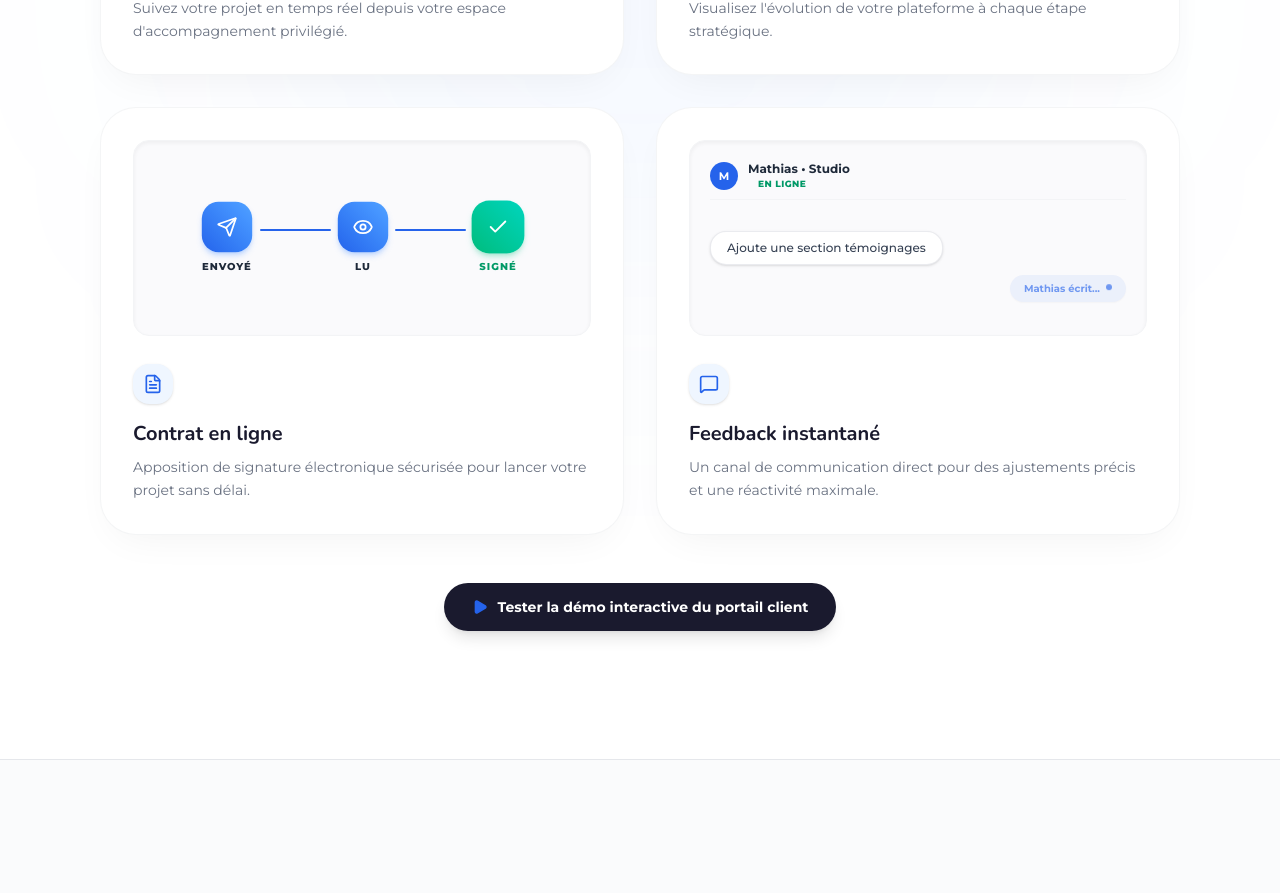
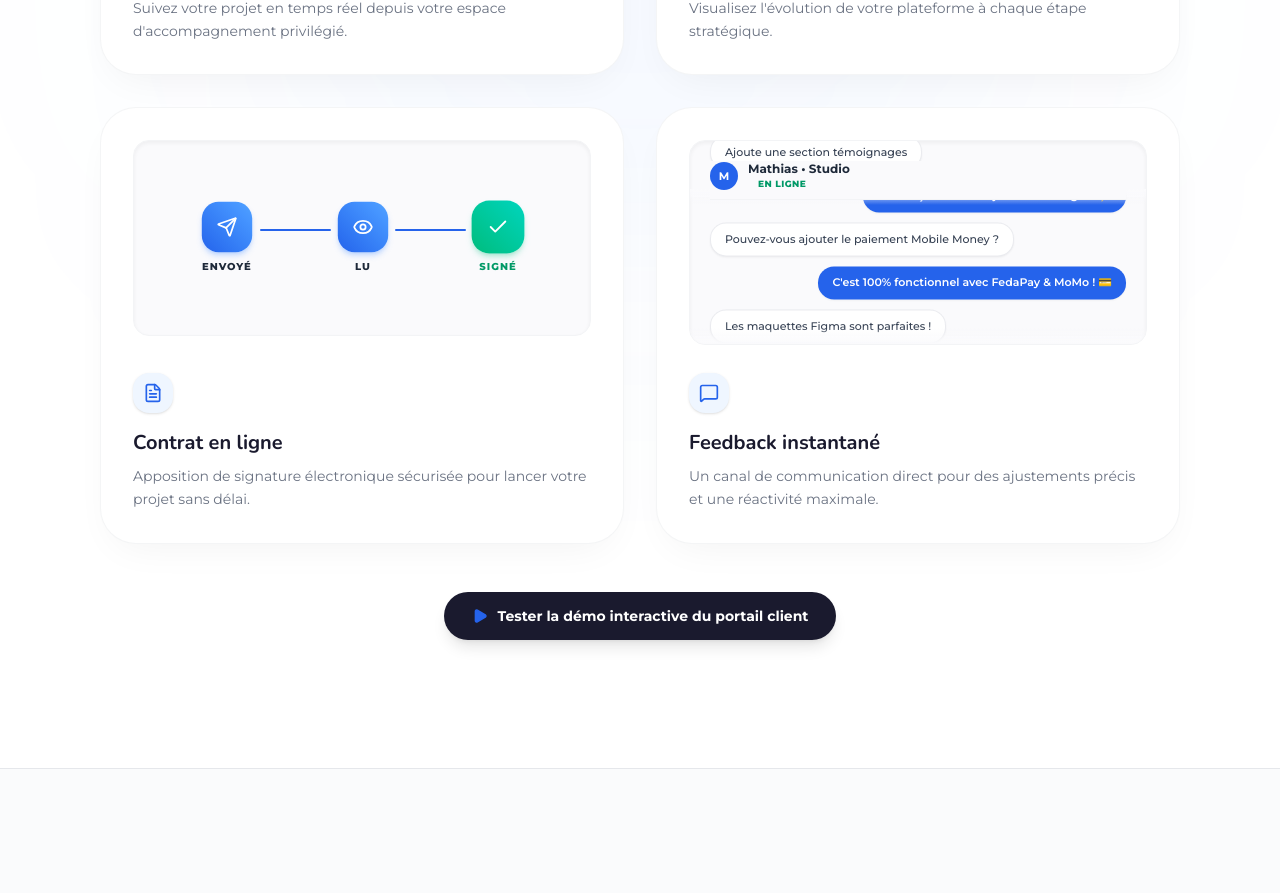
Before and after one commit to mathiaskowoe01-alt/Mathiaskowoe, a React (Vite) app: page / in a window 1280 px wide. Shown: the part 4136-5029 px from the top of the page. Built offline with nearby package versions, Linux system fonts and the light colour scheme.

Commit message:
feat: Add vertical auto-scrolling animation (bottom-to-top) to Feedback Instantané live chat card

```diff
--- a/src/components/ClientPortalBento.jsx
+++ b/src/components/ClientPortalBento.jsx
@@ -292,11 +292,11 @@ export default function ClientPortalBento({ onOpenSandbox }) {
             onClick={onOpenSandbox}
             className="group cursor-pointer rounded-[32px] sm:rounded-[36px] border border-gray-100/90 bg-white p-6 sm:p-8 flex flex-col justify-between shadow-[0_15px_40px_-15px_rgba(0,0,0,0.06)] hover:shadow-xl transition-all duration-300"
           >
-            {/* Top Visual Mockup */}
-            <div className="rounded-2xl border border-gray-100 bg-[#FAFAFC] p-4 sm:p-5 flex flex-col justify-between min-h-[196px] shadow-inner">
+            {/* Top Visual Mockup with Vertical Auto-Scroll Chat (Bas vers le Haut) */}
+            <div className="rounded-2xl border border-gray-100 bg-[#FAFAFC] p-4 sm:p-5 flex flex-col justify-between h-[205px] overflow-hidden relative group/chatvtrack shadow-inner">
 
               {/* Header Status */}
-              <div className="flex items-center gap-2.5 pb-2 border-b border-gray-100">
+              <div className="flex items-center gap-2.5 pb-2 border-b border-gray-100 relative z-20 bg-[#FAFAFC]">
                 <div className="flex h-7 w-7 items-center justify-center rounded-full bg-[#2563EB] text-white font-bold text-[11px] font-montserrat">
                   M
                 </div>
@@ -309,29 +309,39 @@ export default function ClientPortalBento({ onOpenSandbox }) {
                 </div>
               </div>
 
-              {/* Live Animated Chat Messages Preview */}
-              <div className="space-y-2.5 my-1 min-h-[90px] flex flex-col justify-center">
+              {/* Fade Gradient Masks for Smooth Top & Bottom Clipping */}
+              <div className="absolute top-[48px] left-0 right-0 h-4 bg-gradient-to-b from-[#FAFAFC] to-transparent z-10 pointer-events-none"></div>
+              <div className="absolute bottom-0 left-0 right-0 h-4 bg-gradient-to-t from-[#FAFAFC] to-transparent z-10 pointer-events-none"></div>
 
-                {/* Client bubble */}
-                <div className="rounded-2xl bg-white border border-gray-200/80 px-4 py-2 text-[11px] sm:text-xs font-medium text-gray-700 shadow-sm w-fit max-w-[85%] animate-in fade-in duration-300">
-                  Ajoute une section témoignages
-                </div>
+              {/* Live Vertical Auto-Scroll Animated Chat Stream */}
+              <div className="space-y-2.5 animate-scroll-up group-hover/chatvtrack:[animation-play-state:paused] pt-2 pb-1 relative z-0">
+                {[
+                  { text: 'Ajoute une section témoignages', isClient: true },
+                  { text: 'Bien reçu ! Section ajoutée et en ligne. ⚡', isClient: false },
+                  { text: 'Pouvez-vous ajouter le paiement Mobile Money ?', isClient: true },
+                  { text: 'C\'est 100% fonctionnel avec FedaPay & MoMo ! 💳', isClient: false },
+                  { text: 'Les maquettes Figma sont parfaites !', isClient: true },
+                  { text: 'Merci ! Déploiement Next.js en cours. 🚀', isClient: false },
 
-                {/* Typing Indicator / Reply */}
-                {chatStage === 2 && (
-                  <div className="rounded-2xl bg-[#2563EB]/10 text-[#2563EB] px-3.5 py-1.5 text-[11px] font-bold shadow-xs ml-auto w-fit flex items-center gap-1.5 animate-pulse">
-                    <span className="text-[10px]">Mathias écrit...</span>
-                    <span className="h-1.5 w-1.5 rounded-full bg-[#2563EB] animate-bounce"></span>
+                  // Duplicated array for seamless 100% infinite vertical loop
+                  { text: 'Ajoute une section témoignages', isClient: true },
+                  { text: 'Bien reçu ! Section ajoutée et en ligne. ⚡', isClient: false },
+                  { text: 'Pouvez-vous ajouter le paiement Mobile Money ?', isClient: true },
+                  { text: 'C\'est 100% fonctionnel avec FedaPay & MoMo ! 💳', isClient: false },
+                  { text: 'Les maquettes Figma sont parfaites !', isClient: true },
+                  { text: 'Merci ! Déploiement Next.js en cours. 🚀', isClient: false }
+                ].map((msg, mIdx) => (
+                  <div
+                    key={mIdx}
+                    className={`rounded-2xl px-3.5 py-2 text-[11px] font-medium shadow-xs max-w-[85%] transition-transform hover:scale-[1.02] ${
+                      msg.isClient
+                        ? 'bg-white border border-gray-200/80 text-gray-700 w-fit'
+                        : 'bg-[#2563EB] text-white font-semibold ml-auto w-fit shadow-md'
+                    }`}
+                  >
+                    {msg.text}
                   </div>
-                )}
-
-                {chatStage === 3 && (
-                  <div className="rounded-2xl bg-[#2563EB] text-white px-4 py-2 text-[11px] sm:text-xs font-bold shadow-md ml-auto w-fit max-w-[85%] flex items-center gap-1.5 animate-in slide-in-from-bottom-2 duration-300">
-                    <span>Ajoutée ! Validée ?</span>
-                    <Check className="h-3.5 w-3.5 text-white" />
-                  </div>
-                )}
-
+                ))}
               </div>
 
             </div>
```
